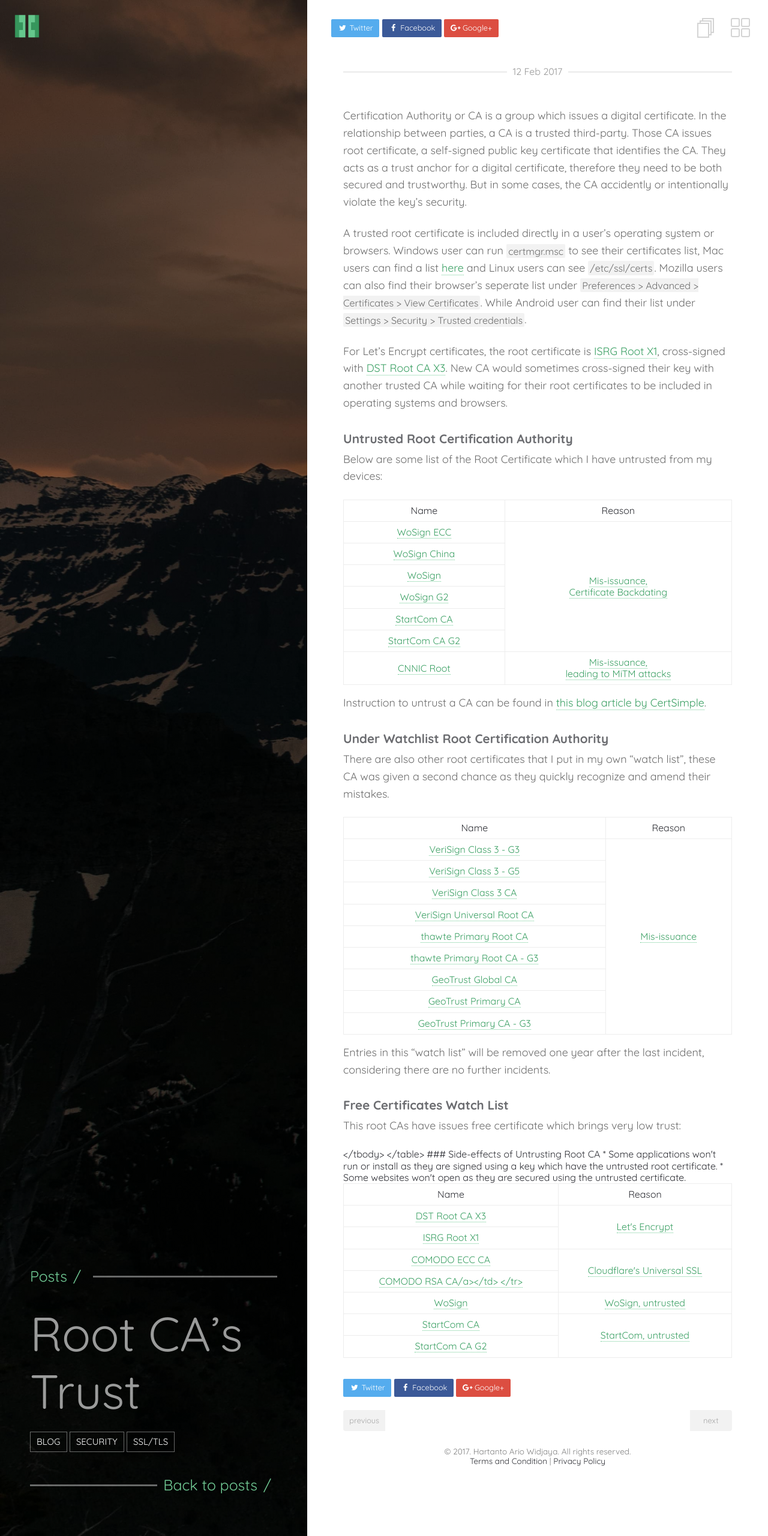
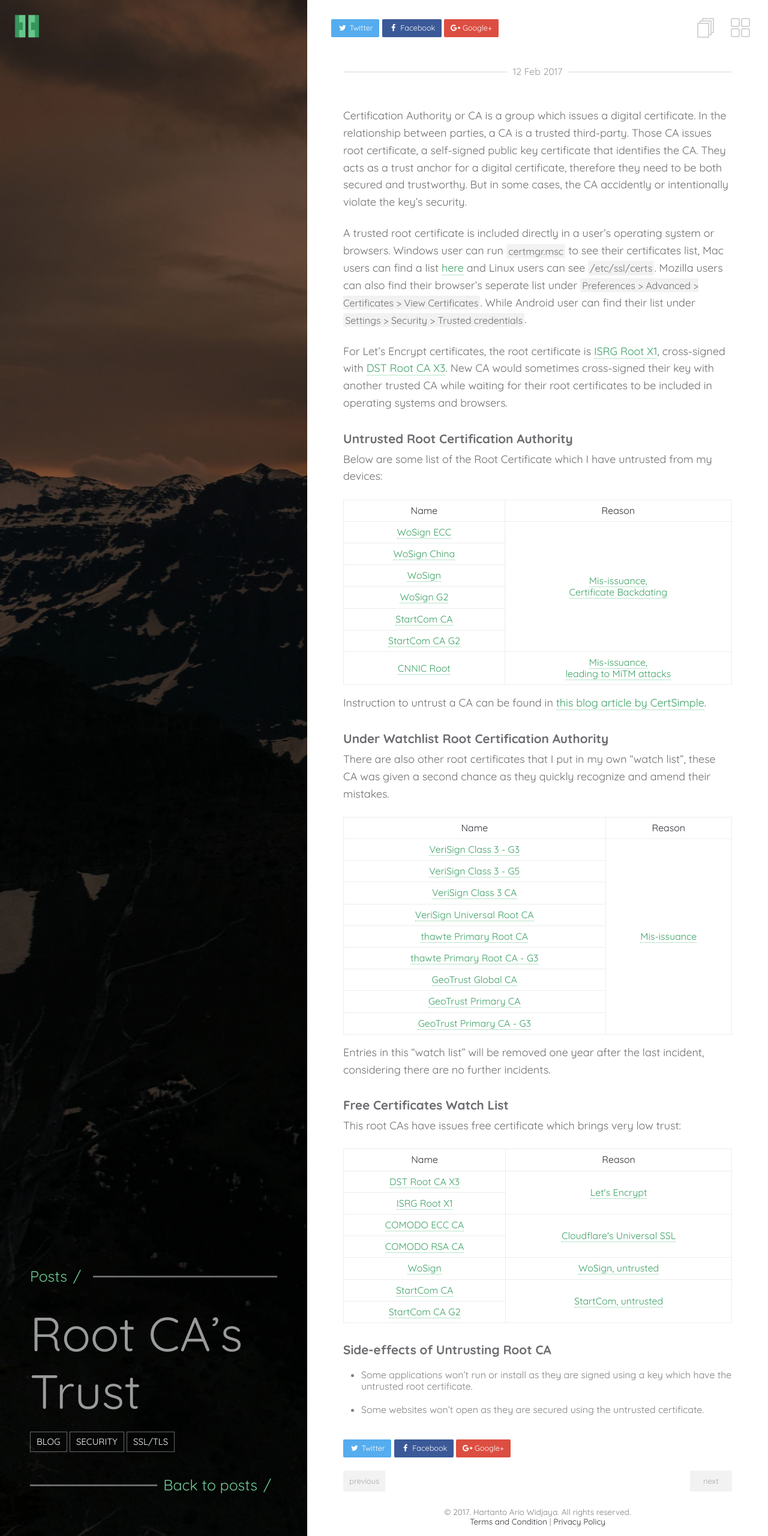
Before and after one commit to tanto259/tanto259.github.io, a Jekyll site: the page built from _posts/2017-02-12-trustrootca.md, in a window 1280 px wide. Shown: the whole page at 60% size. Built offline with Jekyll 4.4.1, drawn with Linux system fonts in a browser that asks for light colours.

Commit message:
Fix typo

```diff
--- a/_posts/2017-02-12-trustrootca.md
+++ b/_posts/2017-02-12-trustrootca.md
@@ -113,7 +113,7 @@
 <td rowspan="2"><a href="https://blog.cloudflare.com/introducing-universal-ssl/" target="_blank" rel="noopener noreferrer">Cloudflare's Universal SSL</a></td>
 </tr>
 <tr>
-<td><a href="https://crt.sh/?caid=1112" target="_blank" rel="noopener noreferrer">COMODO RSA CA/a></td>
+<td><a href="https://crt.sh/?caid=1112" target="_blank" rel="noopener noreferrer">COMODO RSA CA</a></td>
 </tr>
 <tr>
 <td><a href="https://crt.sh/?caid=1425" target="_blank" rel="noopener noreferrer">WoSign</a></td>
```
